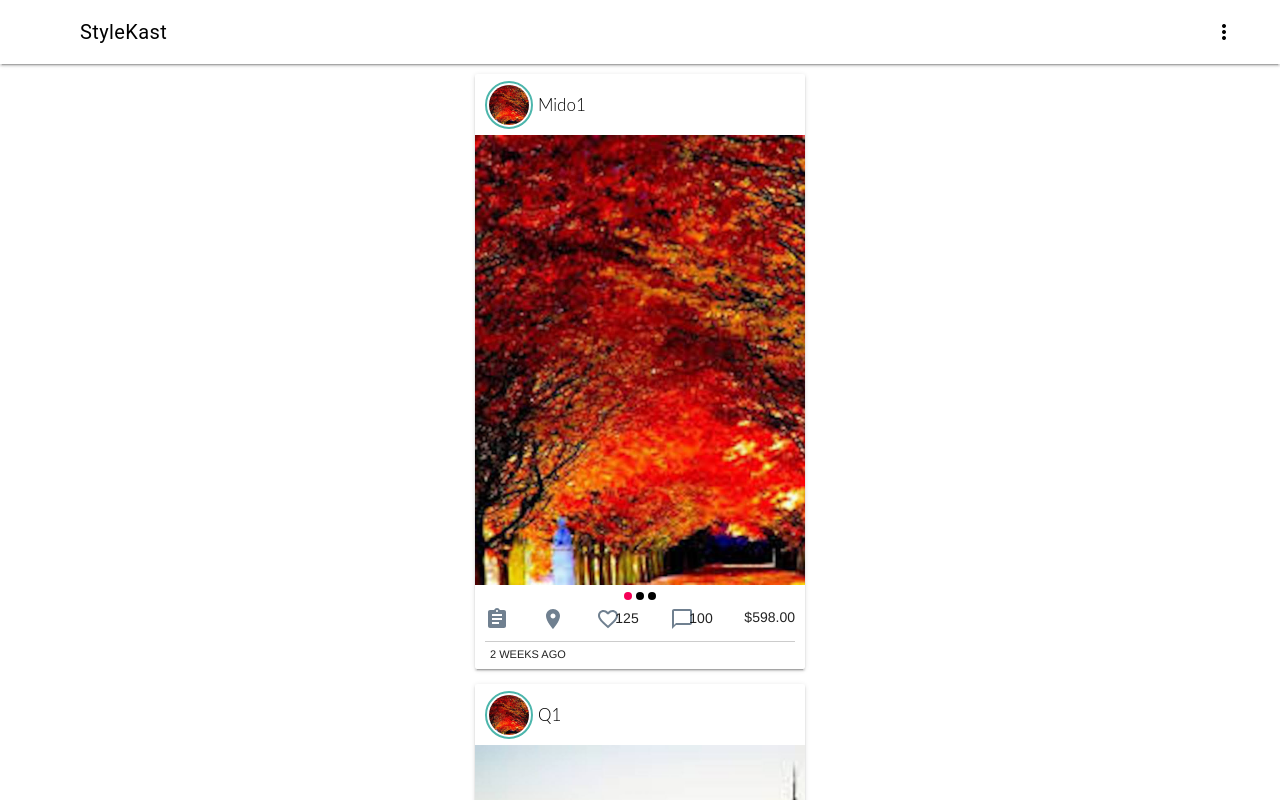
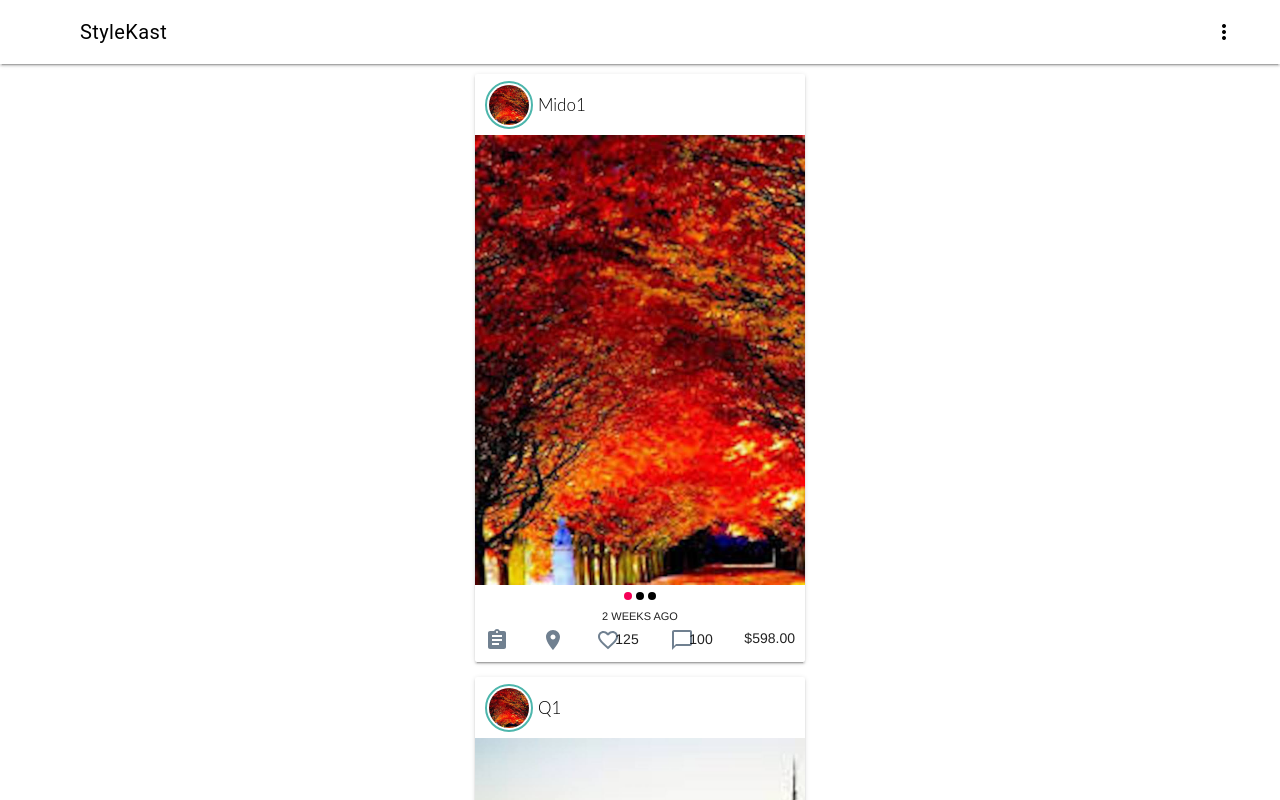
Before and after one commit to zungeru/style-kast, a Vue app: page /feed in a window 1280 px wide. Shown: the top 800 px of the page. Built offline with nearby package versions, Linux system fonts and the light colour scheme.

Commit message:
Tweak StyleKard Layout

```diff
--- a/src/components/Feed/StyleKard.Vue
+++ b/src/components/Feed/StyleKard.Vue
@@ -33,6 +33,7 @@
         <!-- Slide Navigation -->
         <div class="navigation">
             <!-- <span v-on:click="goToPrev">Prev</span> -->
+
             <span
               class="nav-number"
               v-for="(pic, index) in post.pics"
@@ -42,6 +43,8 @@
                 <circle cx="5" cy="5" r="4" :fill="[index === currentIndex ? '#f50057': 'black']"/>
               </svg>
             </span>
+            <br>
+            <span style="font-size: 11px;">2 WEEKS AGO</span>
             <!-- <span v-on:click="goToNext">Next</span> -->
         </div>
         <!-- End Slide Navigation -->
@@ -90,12 +93,12 @@
 
     <!-- clear Divs -->
     <div style="clear:both;"></div>
-    <hr style="margin:10px 10px 0px 10px;">
+    <!-- <hr style="margin:10px 10px 0px 10px;"> -->
     <!-- clear Divs -->
 
     <!-- Info Detail -->
     <div class="info-detail">
-      <span style="font-size: 11px;">2 WEEKS AGO</span>
+      <!-- <span style="font-size: 11px;">2 WEEKS AGO</span> -->
       <div v-if="notes">
         {{post.note}}
       </div>
@@ -229,6 +232,7 @@ export default {
   margin-top: 2px;
   margin-left: 10px;
   margin-right: 10px;
+  margin-bottom: 5px;
   justify-content: space-between;
   display: flex;
 }
```
